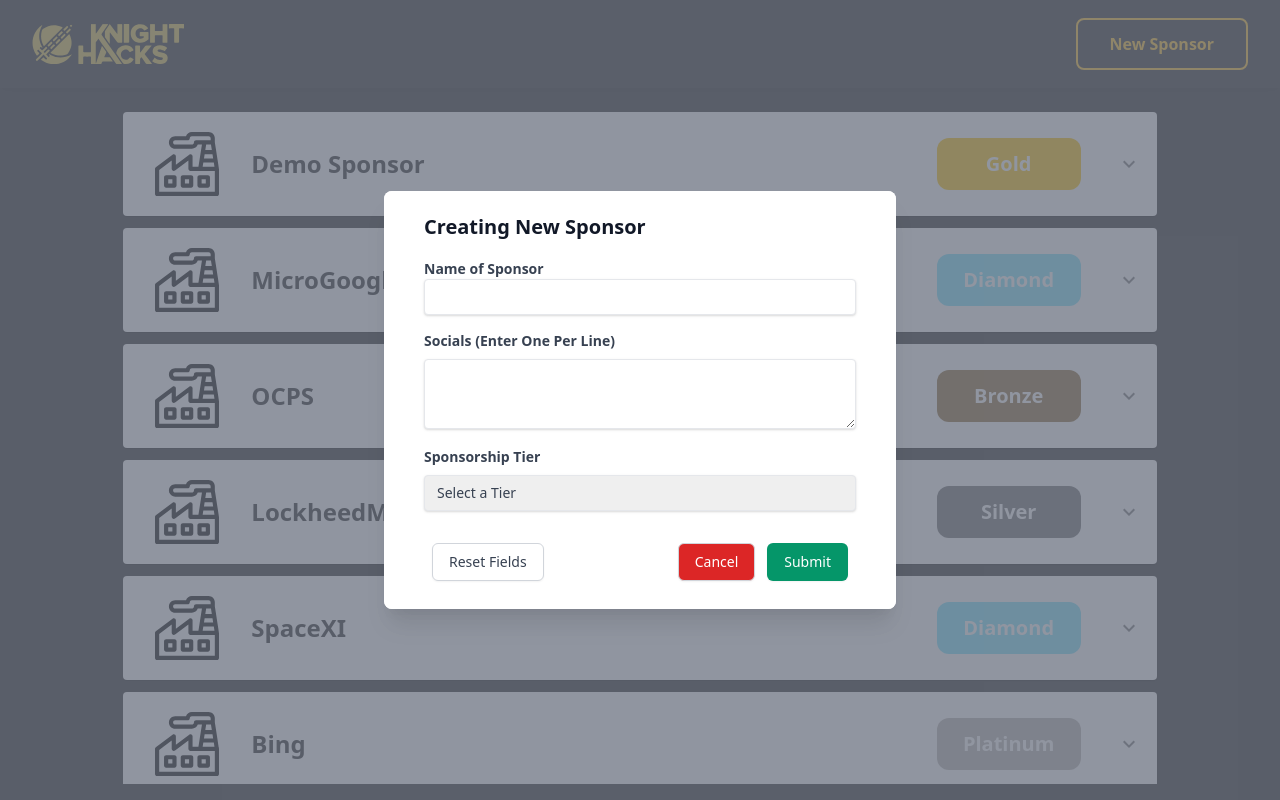
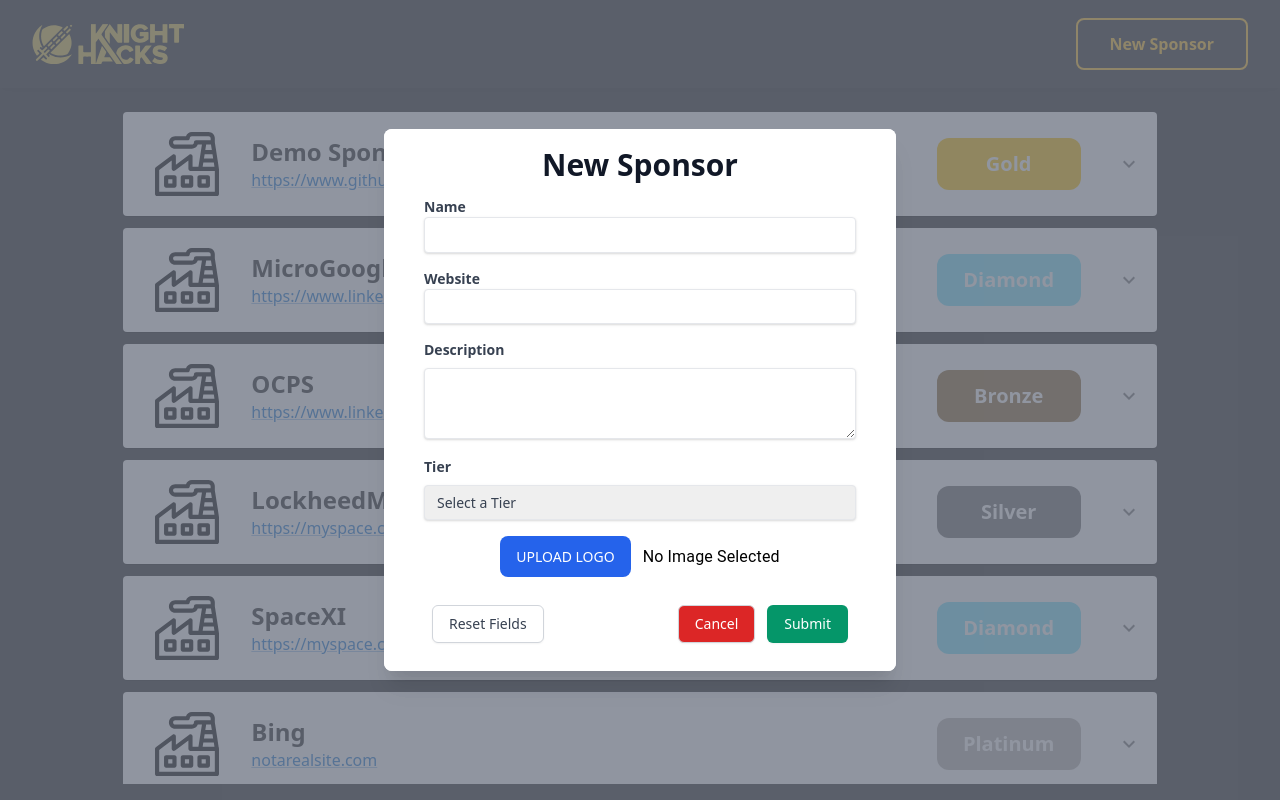
Before and after one commit to KnightHacks/admin-tool, a React (Create React App) app: page /Sponsors in a window 1280 px wide. Both pictures are taken after a click on the button "New Sponsor". Built offline with nearby package versions, Linux system fonts and the light colour scheme; no server answers.

Commit message:
Added fetches that are blocked by cors, adjusted sponsor to incorporate website instead of multiple socials, fixed modal styling, adjusted accordion render of sponsors

```diff
--- a/src/components/sponsors/dummySponsors.tsx
+++ b/src/components/sponsors/dummySponsors.tsx
@@ -1,47 +1,47 @@
-import { Sponsor, SponsorTier } from './sponsor';
+import { SponsorTier } from './sponsor';
 
-export const dummyArray = [
+export default [
   {
     name: 'Demo Sponsor',
+    description: 'Description testing',
     tier: SponsorTier.Gold,
-    socials: [
-      'https://www.linkedin.com/in/demo',
-      'https://www.github.com/Demo',
-    ],
+    website: 'https://www.github.com/Demo',
+    logo: null,
   },
   {
     name: 'MicroGoogle',
+    description: 'Greatest merger of 2029 by popular vote',
     tier: SponsorTier.Diamond,
-    socials: [
-      'https://www.linkedin.com/in/MicoGoogle',
-      'https://www.github.com/MicoGoogle',
-    ],
+    website: 'https://www.linkedin.com/in/MicoGoogle',
+    logo: null,
   },
   {
     name: 'OCPS',
+    description: 'Hehehehehehehe',
     tier: SponsorTier.Bronze,
-    socials: ['https://www.linkedin.com/in/OCPS'],
+    website: 'https://www.linkedin.com/in/OCPS',
+    logo: null,
   },
   {
     name: 'LockheedMyWarning',
+    description:
+      'Parody company of Lockheed Martin, now larger and more valuable?',
     tier: SponsorTier.Silver,
-    socials: [
-      'https://www.linkedin.com/in/LockheedMyWarning',
-      'https://www.github.com/LockheedMyWarning',
-      'https://myspace.com/LockheedMyWarning',
-    ],
+    website: 'https://myspace.com/LockheedMyWarning',
+    logo: null,
   },
   {
     name: 'SpaceXI',
+    description: 'The next next big thing in the space race',
     tier: SponsorTier.Diamond,
-    socials: [
-      'https://www.linkedin.com/in/SpaceXI',
-      'https://myspace.com/SpaceXI',
-    ],
+    website: 'https://myspace.com/SpaceXI',
+    logo: null,
   },
   {
     name: 'Bing',
+    description: 'Yeah, I swear it is a thing',
     tier: SponsorTier.Platinum,
-    socials: [],
+    website: 'notarealsite.com',
+    logo: null,
   },
 ];
--- a/src/components/sponsors/sponsor.tsx
+++ b/src/components/sponsors/sponsor.tsx
@@ -2,6 +2,8 @@ import React from 'react';
 import Accordion from '@mui/material/Accordion';
 import AccordionSummary from '@mui/material/AccordionSummary';
 import AccordionDetails from '@mui/material/AccordionDetails';
+import Typography from '@mui/material/Typography';
+
 import Link from '@mui/material/Link';
 import ExpandMoreIcon from '@mui/icons-material/ExpandMore';
 import { ReactComponent as DefaultLogo } from '../../assets/sponsor-logo-default.svg';
@@ -17,8 +19,10 @@ export enum SponsorTier {
 
 export interface Sponsor {
   name: string;
+  website: string;
+  description: string;
   tier: SponsorTier;
-  socials: string[];
+  logo: File | null;
 }
 
 export interface SponsorRenderProps {
@@ -67,21 +71,29 @@ export function SponsorRender({ sponsor }: SponsorRenderProps): JSX.Element {
         >
           <div className="h-20 px-4 grid grid-cols-2 w-full gap-3 items-center justify-center">
             <div className="flex flex-row items-center">
-              <DefaultLogo className="lg:w-16 lg:h-16 w-8 h-8" />
-              <text className="flex justify-start text-left py-3 px-4 md:px-8 lg:text-2xl sm:text-lg font-bold">
-                {sponsor.name}
-              </text>
+              {sponsor.logo ? (
+                <img
+                  className="lg:h-16 h-8"
+                  src={URL.createObjectURL(sponsor.logo)}
+                />
+              ) : (
+                <DefaultLogo className="lg:h-16 h-8" />
+              )}
+              <div className="flex flex-col ml-8">
+                <p className="font-bold text-lg lg:text-2xl">{sponsor.name}</p>
+                <Link
+                  href={sponsor.website}
+                  className="text-medium italic text-gray-400"
+                >
+                  {sponsor.website}
+                </Link>
+              </div>
             </div>
             {showTier()}
           </div>
         </AccordionSummary>
         <AccordionDetails>
-          {sponsor.socials.map((linkText) => (
-            <Link className="pl-4 py-5" key={linkText} href={linkText}>
-              {linkText}
-              <br />
-            </Link>
-          ))}
+          <Typography className="pl-4 pb-5">{sponsor.description}</Typography>
         </AccordionDetails>
       </Accordion>
     </div>
--- a/src/components/sponsors/sponsorFormModal.tsx
+++ b/src/components/sponsors/sponsorFormModal.tsx
@@ -1,5 +1,6 @@
-import React, { useState } from 'react';
+import React, { useState, useEffect } from 'react';
 import { Sponsor, SponsorTier } from './sponsor';
+import Typography from '@mui/material/Typography';
 
 interface FormControlProps {
   sponsor?: Sponsor;
@@ -9,21 +10,29 @@ interface FormControlProps {
 }
 
 export default function SponsorForm({
-  sponsor = undefined,
-  editing = false,
   handleClose,
   handleSubmission,
 }: FormControlProps): JSX.Element {
-  const [name, setName] = useState(sponsor ? sponsor.name : '');
-  const [socials, setSocials] = useState(sponsor ? sponsor.socials : []);
-  const [tier, setTier] = useState(sponsor ? sponsor.tier : '');
+  const [name, setName] = useState('');
+  const [website, setWebsite] = useState('');
+  const [desc, setDesc] = useState('');
+  const [tier, setTier] = useState('');
+  const [logo, setLogo] = useState<File | null>(null);
+
   const [errorMessage, setErrorMessage] = useState('');
+  const [showError, setShowError] = useState(false);
 
   function validate(): string {
     if (name === '') return 'Name Cannot be Empty';
+    if (website === '') return 'Website Cannot be Empty';
     if (tier === '') return 'Must Select a Tier';
+    if (!logo) return 'Must Upload an Image';
     return '';
   }
+
+  useEffect(() => {
+    setErrorMessage(validate());
+  });
 
   return (
     <div
@@ -32,35 +41,29 @@ export default function SponsorForm({
       role="dialog"
       aria-modal="true"
     >
-      <div className="flex items-end justify-center min-h-screen pt-4 px-4 pb-20 text-center sm:block sm:p-0">
+      <div className="flex h-screen pt-4 px-4 pb-20 text-center sm:p-0">
         <div
           className="fixed inset-0 bg-gray-500 bg-opacity-75 transition-opacity"
           aria-hidden="true"
         />
 
-        <span
-          className="hidden sm:inline-block sm:align-middle sm:h-screen"
-          aria-hidden="true"
-        >
-          &#8203;
-        </span>
-
-        <div className="inline-block align-bottom bg-white rounded-lg text-left overflow-hidden shadow-xl transform transition-all sm:my-8 sm:align-middle sm:max-w-lg sm:w-full">
+        <div className="m-auto bg-white rounded-lg overflow-hidden shadow-xl transform transition-all sm:max-w-lg sm:w-full">
           <div className="bg-white px-4 pt-5 pb-4 sm:p-6 sm:pb-4">
             <div className="sm:flex">
-              <div className="w-full text-center sm:my-0 sm:mx-4 sm:text-left">
+              <div className="w-full text-left sm:my-0 sm:mx-4">
                 <h1
-                  className="text-xl mb-5 leading-6 font-bold text-gray-900"
+                  className="text-3xl text-center mb-5 leading-6 font-bold text-gray-900"
                   id="modal-title"
                 >
-                  {editing ? 'Editing Sponsor' : 'Creating New Sponsor'}
+                  New Sponsor
                 </h1>
+
                 <div className="mb-4">
                   <label
                     className="block text-gray-700 text-sm font-bold mb-0"
                     htmlFor="sponsorName"
                   >
-                    Name of Sponsor
+                    Name
                   </label>
                   <input
                     className="text-sm shadow appearance-none border rounded w-full py-2 px-3 text-gray-700 leading-tight focus:outline-none focus:shadow-outline"
@@ -74,32 +77,51 @@ export default function SponsorForm({
                   />
                 </div>
 
+                <div className="mb-4">
+                  <label
+                    className="block text-gray-700 text-sm font-bold mb-0"
+                    htmlFor="website"
+                  >
+                    Website
+                  </label>
+                  <input
+                    className="text-sm shadow appearance-none border rounded w-full py-2 px-3 text-gray-700 leading-tight focus:outline-none focus:shadow-outline"
+                    id="website"
+                    type="text"
+                    value={website}
+                    onChange={(event) => {
+                      setWebsite(event.target.value);
+                    }}
+                    autoComplete="off"
+                  />
+                </div>
+
                 <div className="mb-3">
                   <label
                     className="block text-gray-700 text-sm font-bold mb-2"
                     htmlFor="sponsorDesc"
                   >
-                    Socials (Enter One Per Line)
+                    Description
                   </label>
                   <textarea
                     className="text-sm shadow appearance-none border rounded w-full py-2 px-3 text-gray-700 leading-tight focus:outline-none focus:shadow-outline"
                     id="sponsorDesc"
                     rows={3}
-                    value={socials.join('\n')}
+                    value={desc}
                     onChange={(event) => {
-                      setSocials(event.target.value.split('\n'));
+                      setDesc(event.target.value);
                     }}
                     autoComplete="off"
                   />
                 </div>
 
                 <div className="mb-4">
-                  <label className="block text-gray-700 text-sm font-bold mb-2">
-                    Sponsorship Tier
+                  <label className="block text-gray-700 block text-sm font-bold mb-2">
+                    Tier
                   </label>
                   <select
                     id="sponsorTier"
-                    className="form-select text-gray-700 text-sm block w-full mt-1 shadow appearance-none border rounded w-full py-2 px-3 leading-tight focus:outline-none focus:shadow-outline"
+                    className="form-select w-full block text-gray-700 text-sm mt-1 shadow appearance-none border rounded py-2 px-3 leading-tight focus:outline-none focus:shadow-outline"
                     value={tier}
                     onChange={(event) => {
                       setTier(event.target.value);
@@ -112,12 +134,36 @@ export default function SponsorForm({
                     <option value="Platinum">Platinum (Level 3)</option>
                     <option value="Gold">Gold (Level 2)</option>
                     <option value="Silver">Silver (Level 1)</option>
-                    <option value="Bronze">Bronze (Customized Package)</option>
+                    <option value="Bronze">Bronze (Custom)</option>
                   </select>
                 </div>
 
-                {errorMessage !== '' && (
-                  <p className="text-red-700">errorMessage</p>
+                <div className="w-full flex items-center justify-center mb-3 ">
+                  <label className="flex items-center h-full px-4 py-2.5 font-medium text-white rounded-lg uppercase border-gray-300 bg-blue-600 hover:bg-blue-700 shadow-small cursor-pointer">
+                    <span className="text-sm leading-normal">Upload Logo</span>
+                    <input
+                      className="hidden"
+                      type="file"
+                      name="logoUpload"
+                      onChange={(event) => {
+                        if (event.target.files) {
+                          console.log(event.target.files[0]);
+                          setLogo(event.target.files[0]);
+                        }
+                      }}
+                    />
+                  </label>
+                  <Typography className="pl-3">
+                    {logo ? logo.name : 'No Image Selected'}
+                  </Typography>
+                </div>
+
+                {logo && (
+                  <img className="mx-auto" src={URL.createObjectURL(logo)} />
+                )}
+
+                {errorMessage !== '' && showError && (
+                  <p className="text-red-700 text-center">{errorMessage}</p>
                 )}
               </div>
             </div>
@@ -129,13 +175,18 @@ export default function SponsorForm({
                   className="w-full inline-flex justify-center rounded-md border border-transparent shadow-sm px-4 py-2 bg-green-600 text-base font-medium text-white hover:bg-green-700 sm:ml-3 sm:w-auto sm:text-sm"
                   onClick={() => {
                     const errorMsg = validate();
-                    if (errorMsg === '')
+                    if (errorMsg === '') {
                       handleSubmission({
                         name: name,
+                        website: website,
+                        description: desc,
+                        logo: logo,
                         tier: SponsorTier[tier],
-                        socials: socials,
                       });
-                    else setErrorMessage(errorMsg);
+                    } else {
+                      setErrorMessage(errorMsg);
+                      setShowError(true);
+                    }
                   }}
                 >
                   Submit
@@ -155,8 +206,11 @@ export default function SponsorForm({
                   className="w-full inline-flex justify-center rounded-md border border-gray-300 shadow-sm px-4 py-2 bg-white text-base font-medium text-gray-700 hover:bg-gray-50 sm:mt-0 sm:w-auto sm:text-sm"
                   onClick={() => {
                     setName('');
-                    setSocials([]);
+                    setWebsite('');
+                    setDesc('');
                     setTier('');
+                    setLogo(null);
+                    setShowError(false);
                   }}
                 >
                   Reset Fields
--- a/src/components/sponsors/sponsorTable.tsx
+++ b/src/components/sponsors/sponsorTable.tsx
@@ -1,25 +1,101 @@
-import React, { useState } from 'react';
+import React, { useEffect, useState } from 'react';
 import { SponsorRender, Sponsor } from './sponsor';
 import KnightHacksLogo from '../../assets/knightHacksLogoGold.svg';
-import { dummyArray } from './dummySponsors';
 import SponsorForm from './sponsorFormModal';
+import { Snackbar, Alert } from '@mui/material';
+import dummyArray from './dummySponsors';
+
+interface SponsorSchema {
+  sponsor_name: string;
+  subscription_tier: string;
+  sponsor_website: string; // URL
+  description: string;
+  logo: string; // URI
+}
 
 export default function SponsorTable(): JSX.Element {
   const [sponsors, setSponsors] = useState<Array<Sponsor>>(dummyArray);
   const [formOpen, setFormOpen] = useState(false);
+  const [snackbarOpen, setSnackbarOpen] = useState(false);
+  const [fetchError, setFetchError] = useState(false);
+  const [snackbarMessage, setSnackbarMessage] = useState('An error occurred!');
+
+  const handleClose = (): void => {
+    setSnackbarOpen(false);
+  };
+
+  useEffect(() => {
+    const sponsorURL =
+      'https://stagingapi.knighthacks.org/api/sponsors/get_all_sponsors/';
+    fetch(sponsorURL, {
+      method: 'GET',
+      credentials: 'include',
+    })
+      .then((response) => response.json())
+      .then((data) => {
+        console.log(
+          data != null && data.sponsors != null && data.sponsors.length > 0,
+        );
+        if (data != null && data.sponsors != null && data.sponsors.length > 0)
+          setSponsors(
+            data.sponsors.map((obj: SponsorSchema) => {
+              return {
+                name: obj.sponsor_name,
+                website: obj.sponsor_website,
+                description: obj.description,
+                tier: obj.subscription_tier,
+                logo: null,
+              };
+            }),
+          );
+        else setSponsors([]);
+        setSnackbarOpen(true);
+        setFetchError(false);
+        setSnackbarMessage('Sponsors retrieved!');
+      })
+      .catch((error) => {
+        setSnackbarOpen(true);
+        setFetchError(true);
+        setSnackbarMessage('Error retrieving sponsors!');
+        console.log(error);
+      });
+  }, []);
 
   function addSponsor(newSponsor: Sponsor): void {
-    setSponsors([...sponsors, newSponsor]); //simple value
+    const sponsorURL = 'https://stagingapi.knighthacks.org/api/sponsors/';
+    fetch(sponsorURL, {
+      method: 'POST',
+      credentials: 'include',
+      body: JSON.stringify({
+        sponsor_name: newSponsor.name,
+        description: newSponsor.name,
+        subscription_tier: newSponsor.name,
+        sponsor_website: newSponsor.name,
+        logo: '', // TODO
+      }),
+    })
+      .then(() => {
+        setSnackbarOpen(true);
+        setFetchError(false);
+        setSnackbarMessage('Sponsor created!');
+      })
+      .catch((error) => {
+        setSnackbarOpen(true);
+        setFetchError(true);
+        setSnackbarMessage('Error creating sponsor!');
+        console.log(error);
+      });
+
+    // TODO: Remove before pushing
+    setSponsors([...sponsors, newSponsor]);
   }
-
-  //<SponsorsSubmission onCreateSponsor={addSponsor} />;
 
   return (
     <div>
       <nav className="fixed top-0 z-10 w-screen grid grid-cols-2 bg-dark-gray drop-shadow-lg mb-3">
         <div className="flex justify-start items-center mx-8 my-4">
           <a
-            className="text-sm font-bold leading-relaxed inline-block  py-2 whitespace-nowrap uppercase text-white"
+            className="text-sm font-bold leading-relaxed inline-block py-2 whitespace-nowrap uppercase text-white"
             href="/"
           >
             <img className="h-10 w-auto object-contain" src={KnightHacksLogo} />
@@ -27,7 +103,7 @@ export default function SponsorTable(): JSX.Element {
         </div>
         <div className="flex flex-grow items-center mx-8 justify-end gap-2">
           <button
-            className="py-3 px-8 text-yellow-400 border-2 border-yellow-400 rounded-lg  font-bold transition duration-500 ease-in-out  transform hover:-translate-y-1 hover:scale-110"
+            className="py-3 px-8 text-yellow-400 border-2 border-yellow-400 rounded-lg font-bold transition duration-500 ease-in-out transform hover:-translate-y-1 hover:scale-110"
             onClick={() => setFormOpen(true)}
           >
             New Sponsor
@@ -52,6 +128,19 @@ export default function SponsorTable(): JSX.Element {
           }}
         />
       ) : null}
+      <Snackbar
+        open={snackbarOpen}
+        autoHideDuration={3000}
+        onClose={handleClose}
+      >
+        <Alert
+          onClose={handleClose}
+          severity={fetchError ? 'error' : 'success'}
+          sx={{ width: '100%' }}
+        >
+          {snackbarMessage}
+        </Alert>
+      </Snackbar>
     </div>
   );
 }
```
